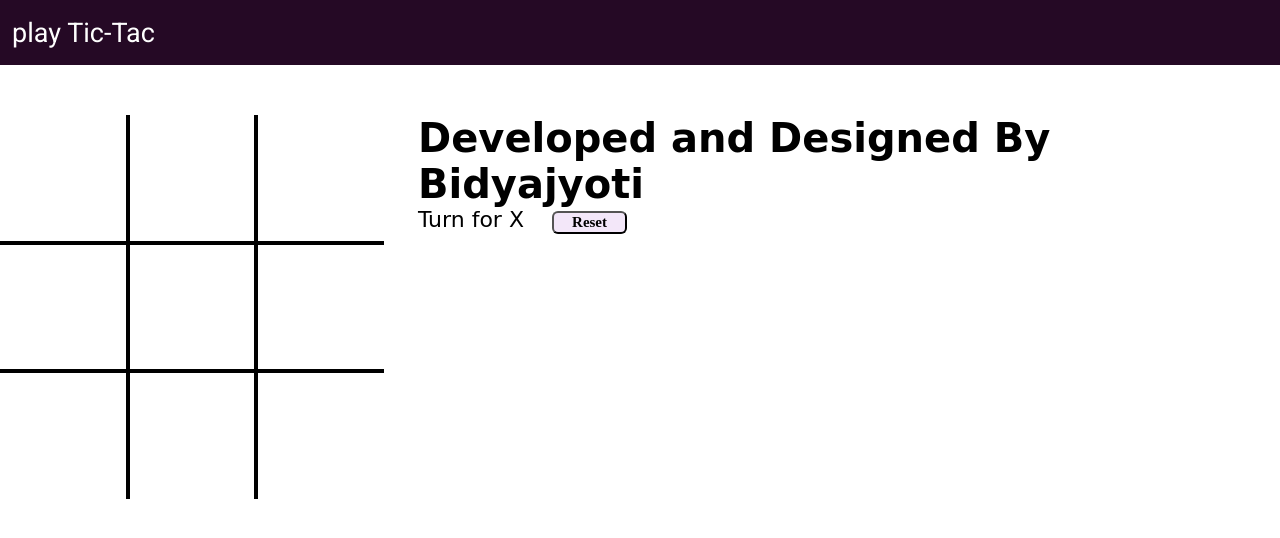
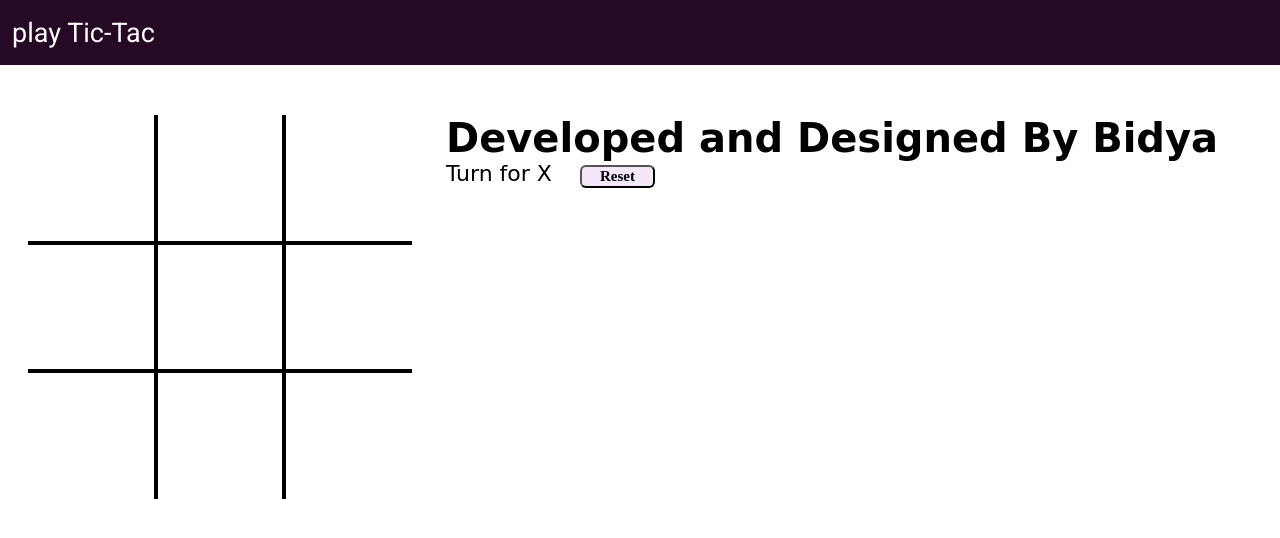
Before and after one commit to Bidyajyoti/tictactoc.github.io, a plain HTML site: page index.html in a window 1280 px wide. Drawn offline with Linux system fonts and the light colour scheme; a web font is replaced by a local one.

Commit message:
Update index.html
added

```diff
--- a/index.html
+++ b/index.html
@@ -28,7 +28,7 @@
         <div class="box bb-0 br-0"><span class="boxtext"></span></div>
       </div>
       <div class="gameInfo">
-        <h1>Developed and Designed By Bidyajyoti</h1>
+        <h1>Developed and Designed By Bidya</h1>
         <div>
           <span class="info">Turn for X</span>
           <button id="reset">Reset</button>
```
